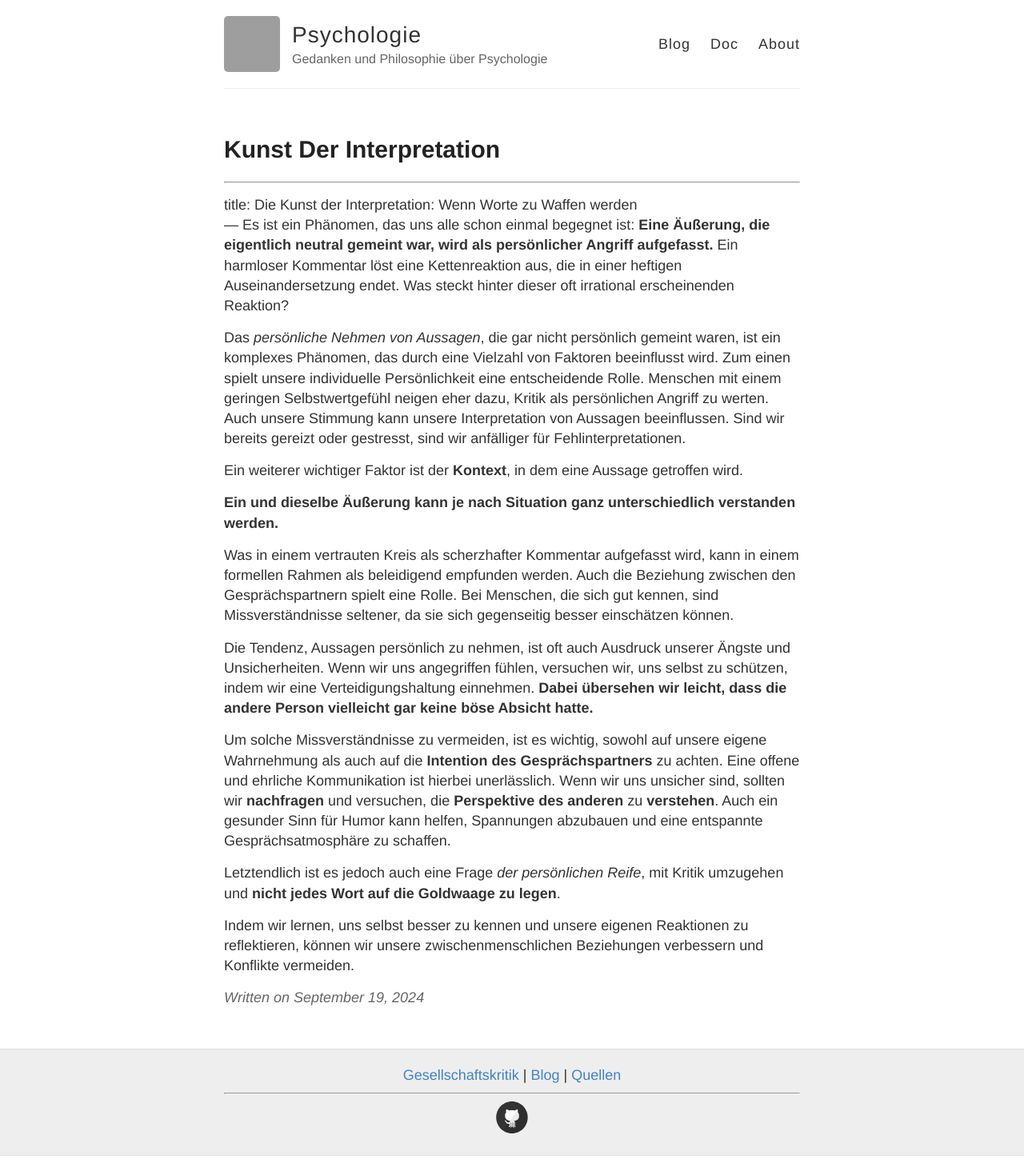
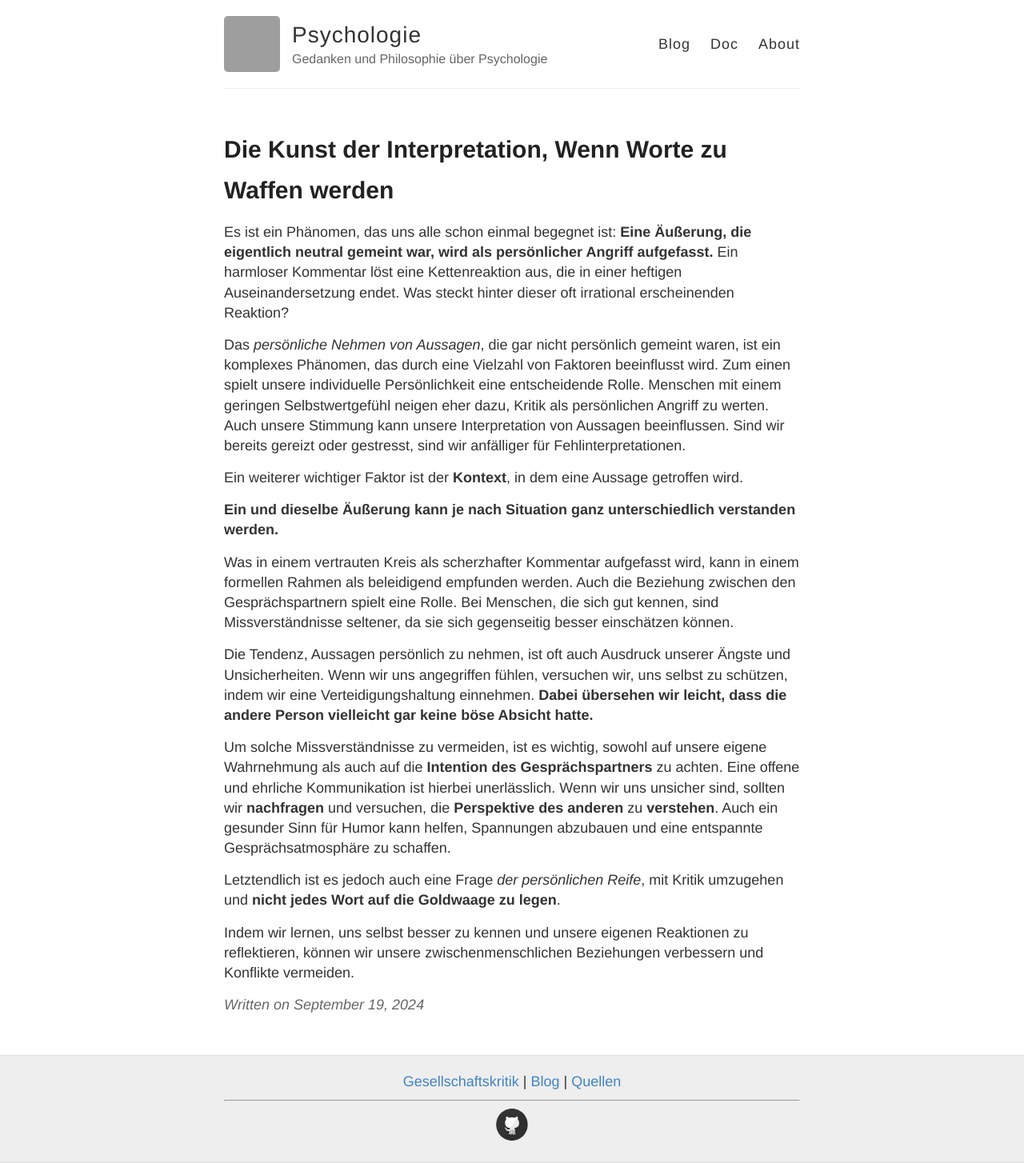
Before and after one commit to S2030c/psychologie, a Jekyll site: the page built from _posts/2024-09-19-kunst-der-interpretation.md, in a window 1280 px wide. Shown: the whole page at 80% size. Built offline with Jekyll 4.4.1, drawn with Linux system fonts in a browser that asks for light colours; our own code applies the rules of GitHub Pages for plain Markdown files; grey boxes are pictures that could not be loaded.

Commit message:
Update 2024-09-19-kunst-der-interpretation.md

```diff
--- a/_posts/2024-09-19-kunst-der-interpretation.md
+++ b/_posts/2024-09-19-kunst-der-interpretation.md
@@ -1,6 +1,5 @@
-
 ---
-title: Die Kunst der Interpretation: Wenn Worte zu Waffen werden
+title: Die Kunst der Interpretation, Wenn Worte zu Waffen werden
 ---
 Es ist ein Phänomen, das uns alle schon einmal begegnet ist: **Eine Äußerung, die eigentlich neutral gemeint war, wird als persönlicher Angriff aufgefasst.** Ein harmloser Kommentar löst eine Kettenreaktion aus, die in einer heftigen Auseinandersetzung endet. Was steckt hinter dieser oft irrational erscheinenden Reaktion?
 
```
